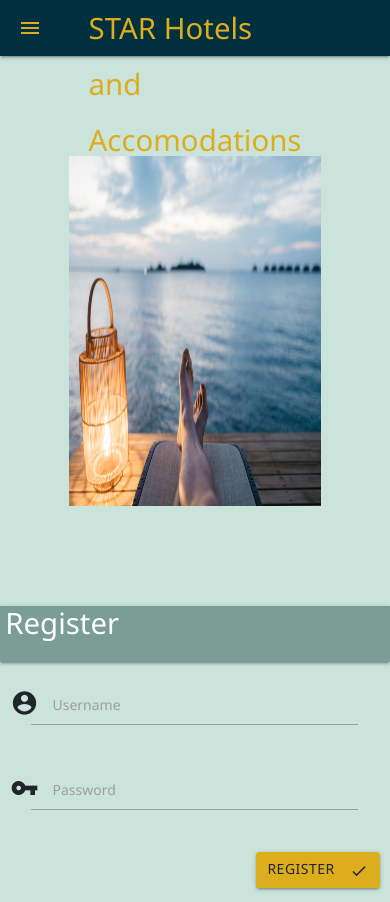
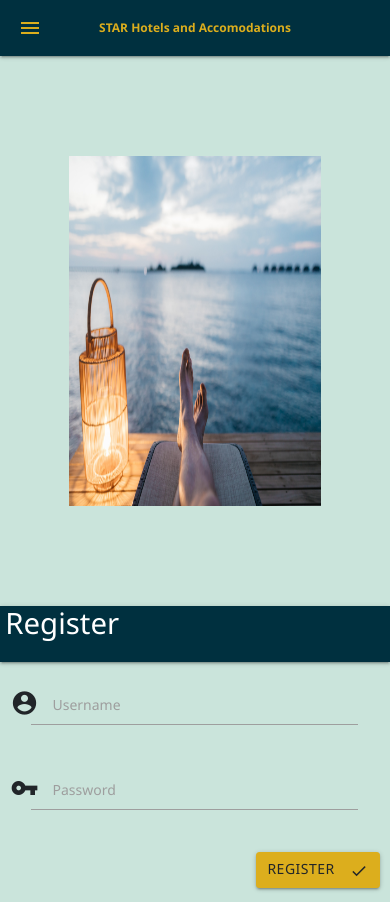
Before and after one commit to Code-Institute-Submissions/brunoroncete-milestone-p3_AugResub, a Flask app: page /register in a window 390 px wide. Shown: the top 902 px of the page. Run offline with Flask 2, Linux system fonts and the light colour scheme; some libraries are stand-ins or nearby versions.

Commit message:
last commit css

```diff
--- a/static/css/style.css
+++ b/static/css/style.css
@@ -159,3 +159,18 @@ form {
     display: flex;
     flex-direction: column;
 }
+
+nav {
+    background-color: #00303f;
+}
+
+
+@media only screen and (max-width: 450px) {
+
+    #navbar a {
+        text-decoration: none;
+        color: #DCAE1D;
+        font-size: 12px;
+        font-weight: bold;}
+
+}
--- a/templates/register.html
+++ b/templates/register.html
@@ -12,7 +12,7 @@
     </nav>
 
   </div>
-  <form class="col s14" method="POST" action="{{ url_for('register') }}">
+  <form class="col s12 m8 offset-m2" method="POST" action="{{ url_for('register') }}">
     <div class="row">
       <div class="input-field hoverable col s6">
         <i class="material-icons prefix">account_circle</i>
```
